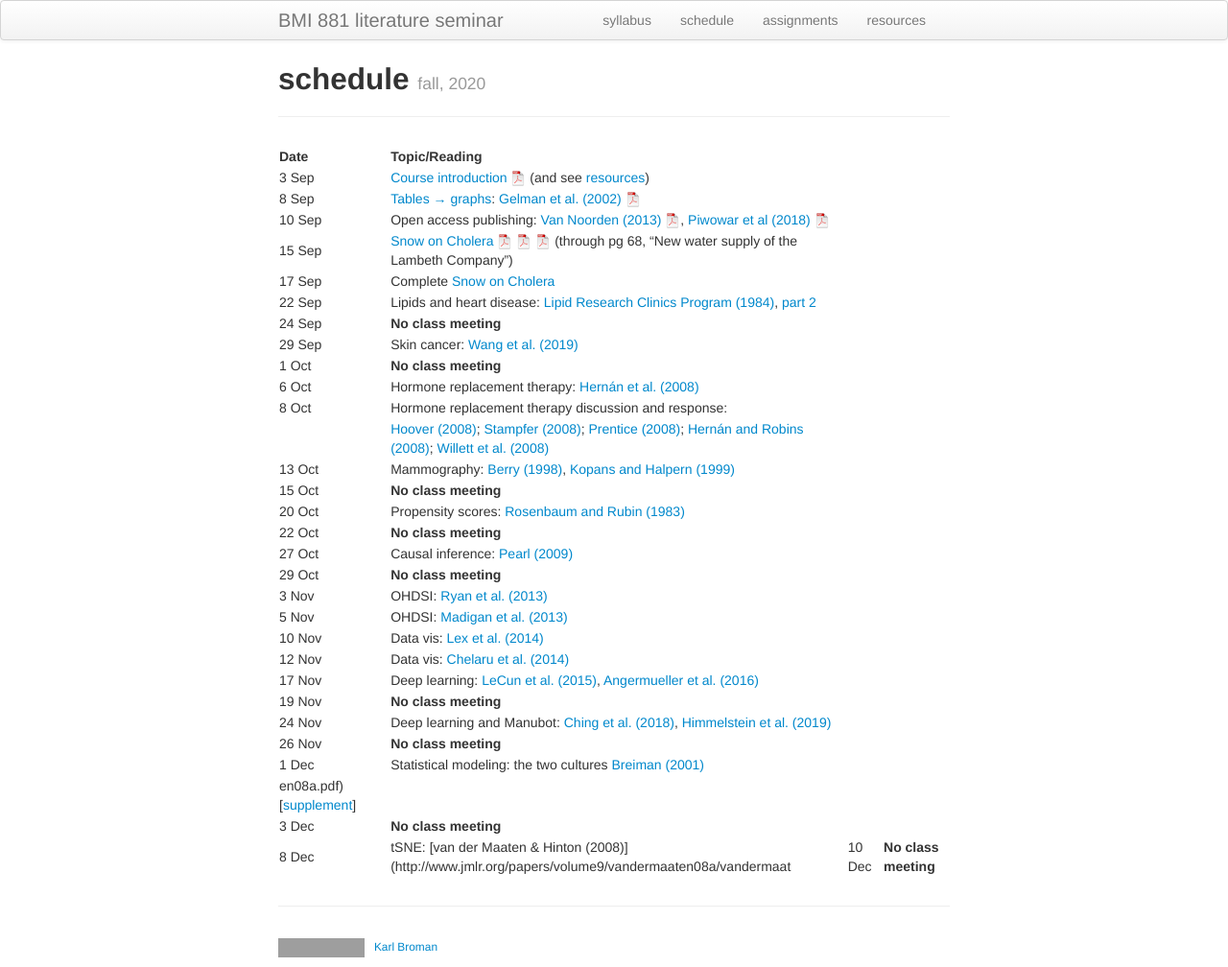
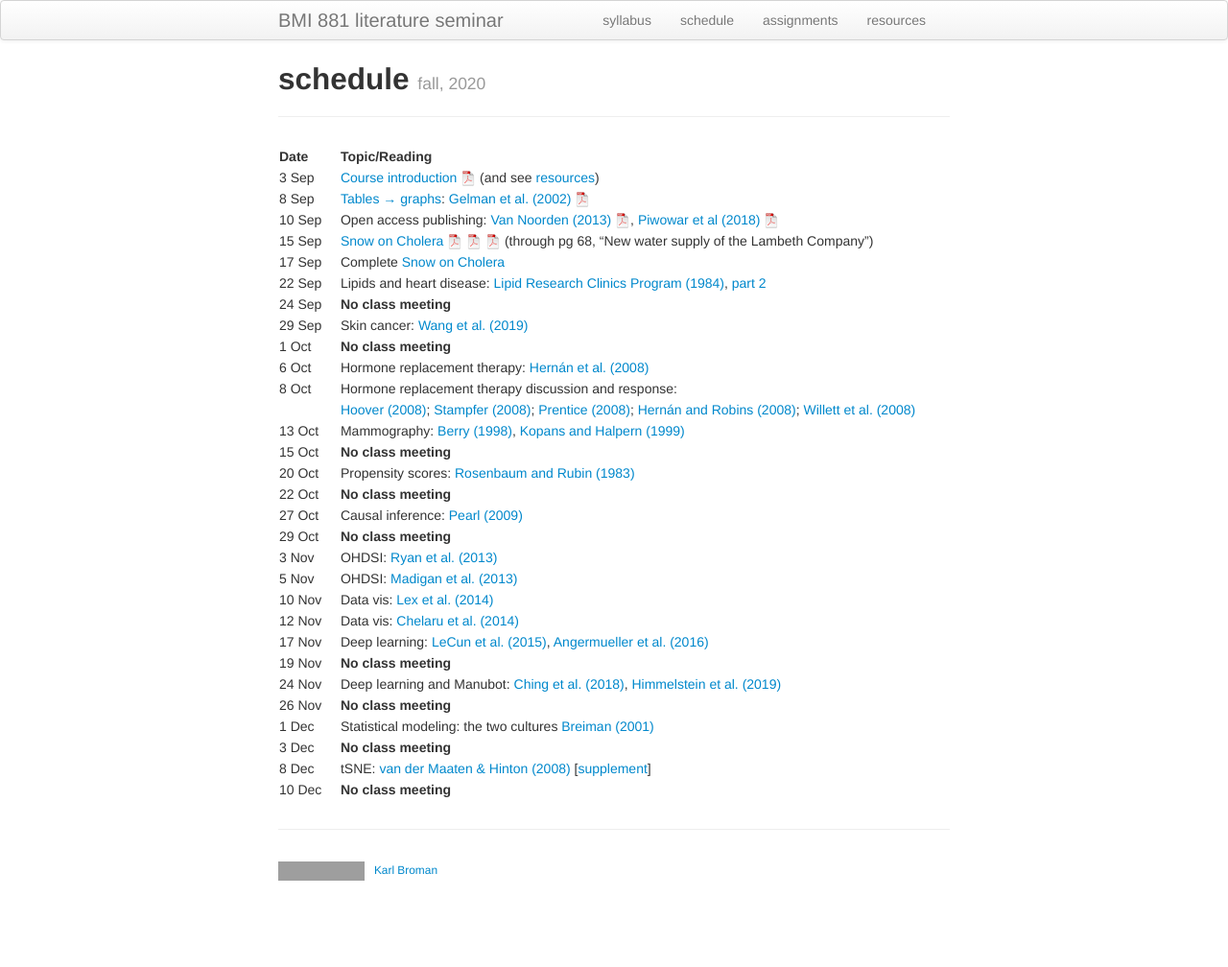
Before and after one commit to kbroman/BMI881_fall2022, a Jekyll site: the page built from schedule.md, in a window 1280 px wide. Shown: the whole page at 96% size. Built offline with Jekyll 4.4.1, drawn with Linux system fonts in a browser that asks for light colours; after the commit the page ends 928 px from its top, so only the background shows below that; grey boxes are pictures that could not be loaded.

Commit message:
fix messed up schedule

```diff
--- a/schedule.md
+++ b/schedule.md
@@ -34,6 +34,6 @@ description: Schedule and readings for BMI 881, Biomedical data science scholarl
 | 24 Nov    |  | Deep learning and Manubot: [Ching et al. (2018)](https://doi.org/10.1098/rsif.2017.0387), [Himmelstein et al. (2019)](https://doi.org/10.1371/journal.pcbi.1007128) |
 | 26 Nov    |  | **No class meeting** |
 | 1 Dec   |  | Statistical modeling: the two cultures [Breiman (2001)](https://doi.org/10.1214/ss/1009213726) |
-en08a.pdf) \[[supplement](https://lvdmaaten.github.io/publications/misc/Supplement_JMLR_2008.pdf)\] |
 | 3 Dec    |  | **No class meeting** |
-| 8 Dec     |  | tSNE: [van der Maaten & Hinton (2008)](http://www.jmlr.org/papers/volume9/vandermaaten08a/vandermaat| 10 Dec    |  | **No class meeting** |
+| 8 Dec     |  | tSNE: [van der Maaten & Hinton (2008)](http://www.jmlr.org/papers/volume9/vandermaaten08a/vandermaaten08a.pdf) \[[supplement](https://lvdmaaten.github.io/publications/misc/Supplement_JMLR_2008.pdf)\] |
+| 10 Dec    |  | **No class meeting** |
```
